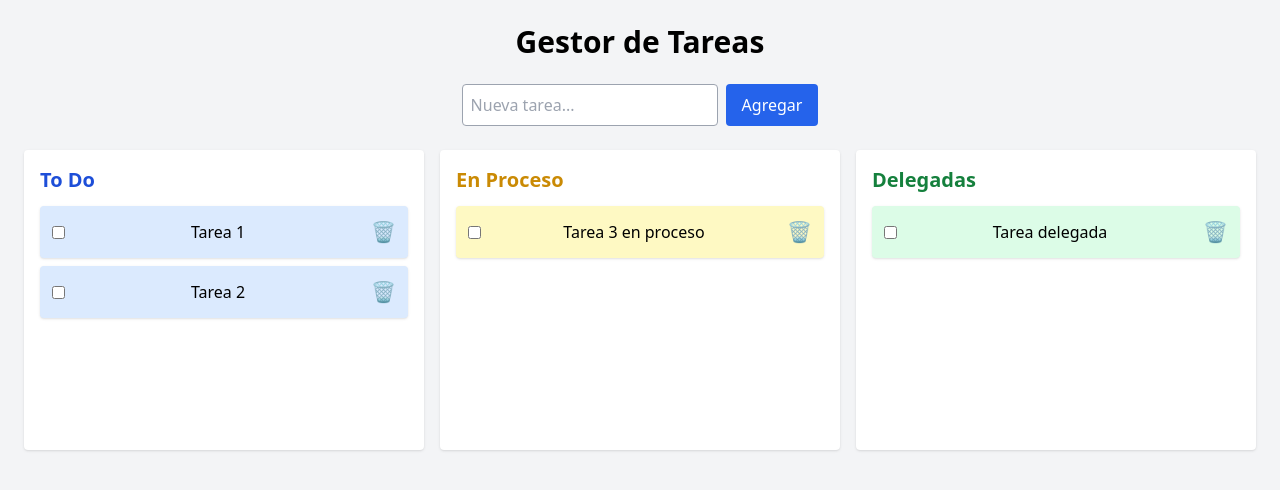
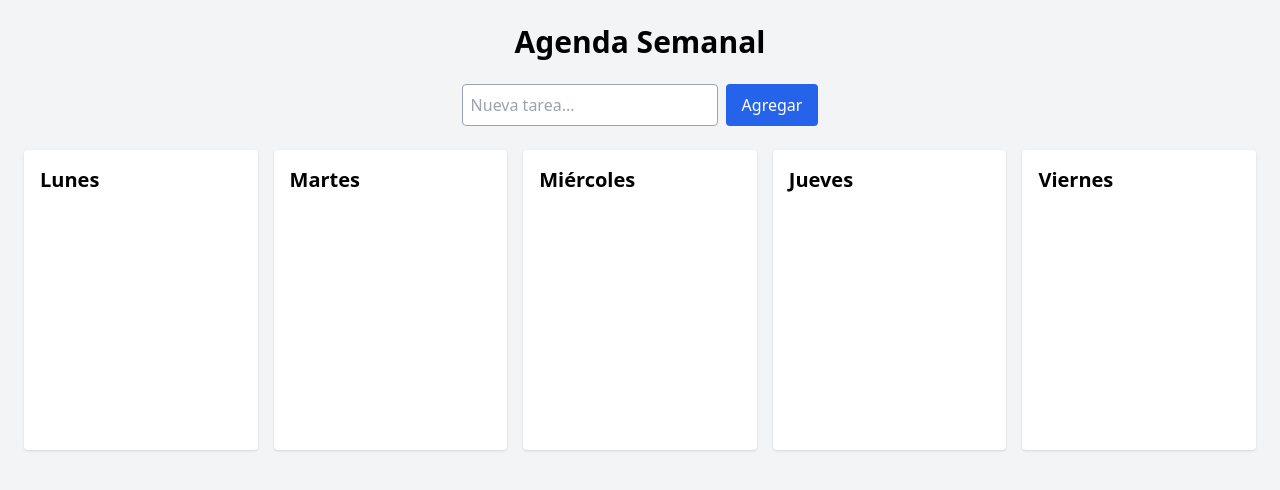
Before and after one commit to Nestum447/Task-weekly, a React (Vite) app: page / in a window 1280 px wide. Shown: the top 490 px of the page. Built offline with nearby package versions, Linux system fonts and the light colour scheme.

Commit message:
Update App.jsx

```diff
--- a/src/App.jsx
+++ b/src/App.jsx
@@ -2,7 +2,6 @@ import { useState, useEffect } from "react";
 import { DragDropContext, Droppable, Draggable } from "react-beautiful-dnd";
 
 export default function App() {
-
   // ---------------------------
   //   LOCAL STORAGE: CARGAR
   // ---------------------------
@@ -20,12 +19,11 @@ export default function App() {
 
   const [tasks, setTasks] = useState(
     loadTasks() || {
-      todo: [
-        { id: "1", text: "Tarea 1", completed: false },
-        { id: "2", text: "Tarea 2", completed: false },
-      ],
-      proceso: [{ id: "3", text: "Tarea 3 en proceso", completed: false }],
-      delegadas: [{ id: "4", text: "Tarea delegada", completed: false }],
+      lunes: [],
+      martes: [],
+      miercoles: [],
+      jueves: [],
+      viernes: [],
     }
   );
 
@@ -39,7 +37,7 @@ export default function App() {
   }, [tasks]);
 
   // ---------------------------
-  //   BORRAR TAREA (CANASTA)
+  //   BORRAR TAREA
   // ---------------------------
   const deleteTask = (id) => {
     setTasks((prev) => {
@@ -98,7 +96,7 @@ export default function App() {
   };
 
   // ---------------------------
-  //   AGREGAR TAREA
+  //   AGREGAR TAREA (SIEMPRE A LUNES)
   // ---------------------------
   const addTask = () => {
     if (!newTask.trim()) return;
@@ -108,7 +106,7 @@ export default function App() {
 
     setTasks({
       ...tasks,
-      todo: [...tasks.todo, newItem],
+      lunes: [...tasks.lunes, newItem],
     });
 
     setNewTask("");
@@ -117,9 +115,17 @@ export default function App() {
   // ---------------------------
   //   UI
   // ---------------------------
+  const columnas = [
+    { id: "lunes", titulo: "Lunes", color: "blue" },
+    { id: "martes", titulo: "Martes", color: "yellow" },
+    { id: "miercoles", titulo: "Miércoles", color: "green" },
+    { id: "jueves", titulo: "Jueves", color: "purple" },
+    { id: "viernes", titulo: "Viernes", color: "red" },
+  ];
+
   return (
     <div className="min-h-screen bg-gray-100 p-6">
-      <h1 className="text-3xl font-bold text-center mb-6">Gestor de Tareas</h1>
+      <h1 className="text-3xl font-bold text-center mb-6">Agenda Semanal</h1>
 
       {/* Input para nueva tarea */}
       <div className="flex justify-center mb-6 gap-2">
@@ -139,76 +145,27 @@ export default function App() {
       </div>
 
       <DragDropContext onDragEnd={handleDragEnd}>
-        <div className="grid grid-cols-1 md:grid-cols-3 gap-4">
+        <div className="grid grid-cols-1 md:grid-cols-5 gap-4">
 
-          {/* Columna To Do */}
-          <Droppable droppableId="todo">
+          {columnas.map((col) => (
+            <Droppable droppableId={col.id} key={col.id}>
               {(provided) => (
                 <div
                   className="bg-white p-4 rounded shadow min-h-[300px]"
                   ref={provided.innerRef}
                   {...provided.droppableProps}
                 >
-                <h2 className="text-xl font-semibold mb-3 text-blue-700">To Do</h2>
+                  <h2
+                    className={`text-xl font-semibold mb-3 text-${col.color}-700`}
+                  >
+                    {col.titulo}
+                  </h2>
 
-                {tasks.todo.map((task, index) => (
+                  {tasks[col.id].map((task, index) => (
                     <Draggable key={task.id} draggableId={task.id} index={index}>
                       {(provided) => (
                         <div
-                        className="flex items-center justify-between p-3 bg-blue-100 rounded mb-2 shadow cursor-grab active:cursor-grabbing"
-                        ref={provided.innerRef}
-                        {...provided.draggableProps}
-                        {...provided.dragHandleProps}
-                      >
-                        {/* Checkbox */}
-                        <input
-                          type="checkbox"
-                          checked={task.completed}
-                          onChange={() => toggleComplete(task.id)}
-                          className="mr-2"
-                          onClick={(e) => e.stopPropagation()}
-                        />
-
-                        {/* Texto con tachado si completed */}
-                        <span className={task.completed ? "line-through text-gray-600" : ""}>
-                          {task.text}
-                        </span>
-
-                        {/* Botón borrar */}
-                        <button
-                          onClick={(e) => {
-                            e.stopPropagation();
-                            deleteTask(task.id);
-                          }}
-                          className="text-red-600 text-xl ml-2"
-                        >
-                          🗑️
-                        </button>
-                      </div>
-                    )}
-                  </Draggable>
-                ))}
-
-                {provided.placeholder}
-              </div>
-            )}
-          </Droppable>
-
-          {/* Columna Proceso */}
-          <Droppable droppableId="proceso">
-            {(provided) => (
-              <div
-                className="bg-white p-4 rounded shadow min-h-[300px]"
-                ref={provided.innerRef}
-                {...provided.droppableProps}
-              >
-                <h2 className="text-xl font-semibold mb-3 text-yellow-600">En Proceso</h2>
-
-                {tasks.proceso.map((task, index) => (
-                  <Draggable key={task.id} draggableId={task.id} index={index}>
-                    {(provided) => (
-                      <div
-                        className="flex items-center justify-between p-3 bg-yellow-100 rounded mb-2 shadow cursor-grab active:cursor-grabbing"
+                          className={`flex items-center justify-between p-3 bg-${col.color}-100 rounded mb-2 shadow cursor-grab active:cursor-grabbing`}
                           ref={provided.innerRef}
                           {...provided.draggableProps}
                           {...provided.dragHandleProps}
@@ -221,7 +178,13 @@ export default function App() {
                             onClick={(e) => e.stopPropagation()}
                           />
 
-                        <span className={task.completed ? "line-through text-gray-600" : ""}>
+                          <span
+                            className={
+                              task.completed
+                                ? "line-through text-gray-600"
+                                : ""
+                            }
+                          >
                             {task.text}
                           </span>
 
@@ -243,56 +206,7 @@ export default function App() {
                 </div>
               )}
             </Droppable>
-
-          {/* Columna Delegadas */}
-          <Droppable droppableId="delegadas">
-            {(provided) => (
-              <div
-                className="bg-white p-4 rounded shadow min-h-[300px]"
-                ref={provided.innerRef}
-                {...provided.droppableProps}
-              >
-                <h2 className="text-xl font-semibold mb-3 text-green-700">Delegadas</h2>
-
-                {tasks.delegadas.map((task, index) => (
-                  <Draggable key={task.id} draggableId={task.id} index={index}>
-                    {(provided) => (
-                      <div
-                        className="flex items-center justify-between p-3 bg-green-100 rounded mb-2 shadow cursor-grab active:cursor-grabbing"
-                        ref={provided.innerRef}
-                        {...provided.draggableProps}
-                        {...provided.dragHandleProps}
-                      >
-                        <input
-                          type="checkbox"
-                          checked={task.completed}
-                          onChange={() => toggleComplete(task.id)}
-                          className="mr-2"
-                          onClick={(e) => e.stopPropagation()}
-                        />
-
-                        <span className={task.completed ? "line-through text-gray-600" : ""}>
-                          {task.text}
-                        </span>
-
-                        <button
-                          onClick={(e) => {
-                            e.stopPropagation();
-                            deleteTask(task.id);
-                          }}
-                          className="text-red-600 text-xl ml-2"
-                        >
-                          🗑️
-                        </button>
-                      </div>
-                    )}
-                  </Draggable>
           ))}
-
-                {provided.placeholder}
-              </div>
-            )}
-          </Droppable>
 
         </div>
       </DragDropContext>
```
Lines whose indentation alone changed are shown as unchanged.
